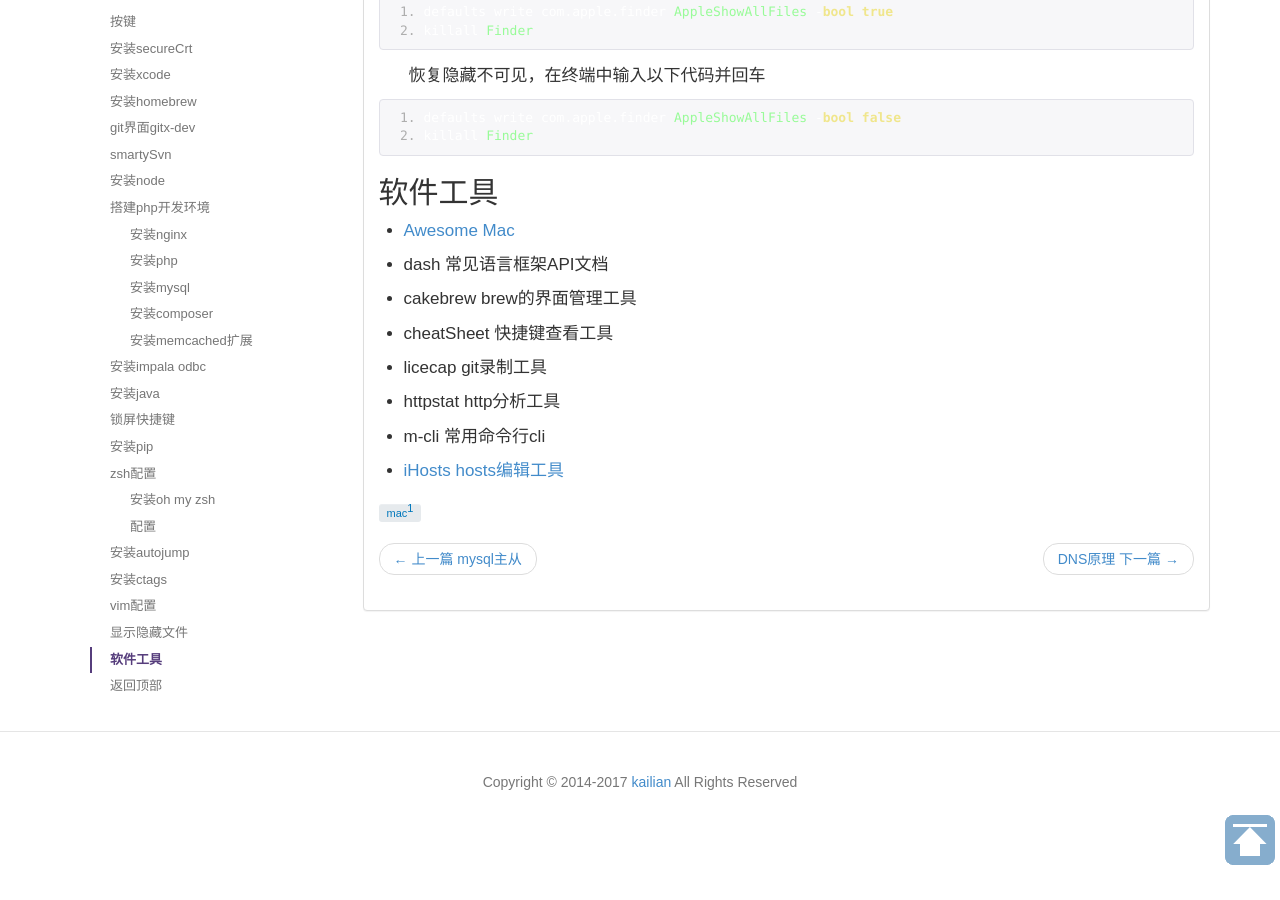
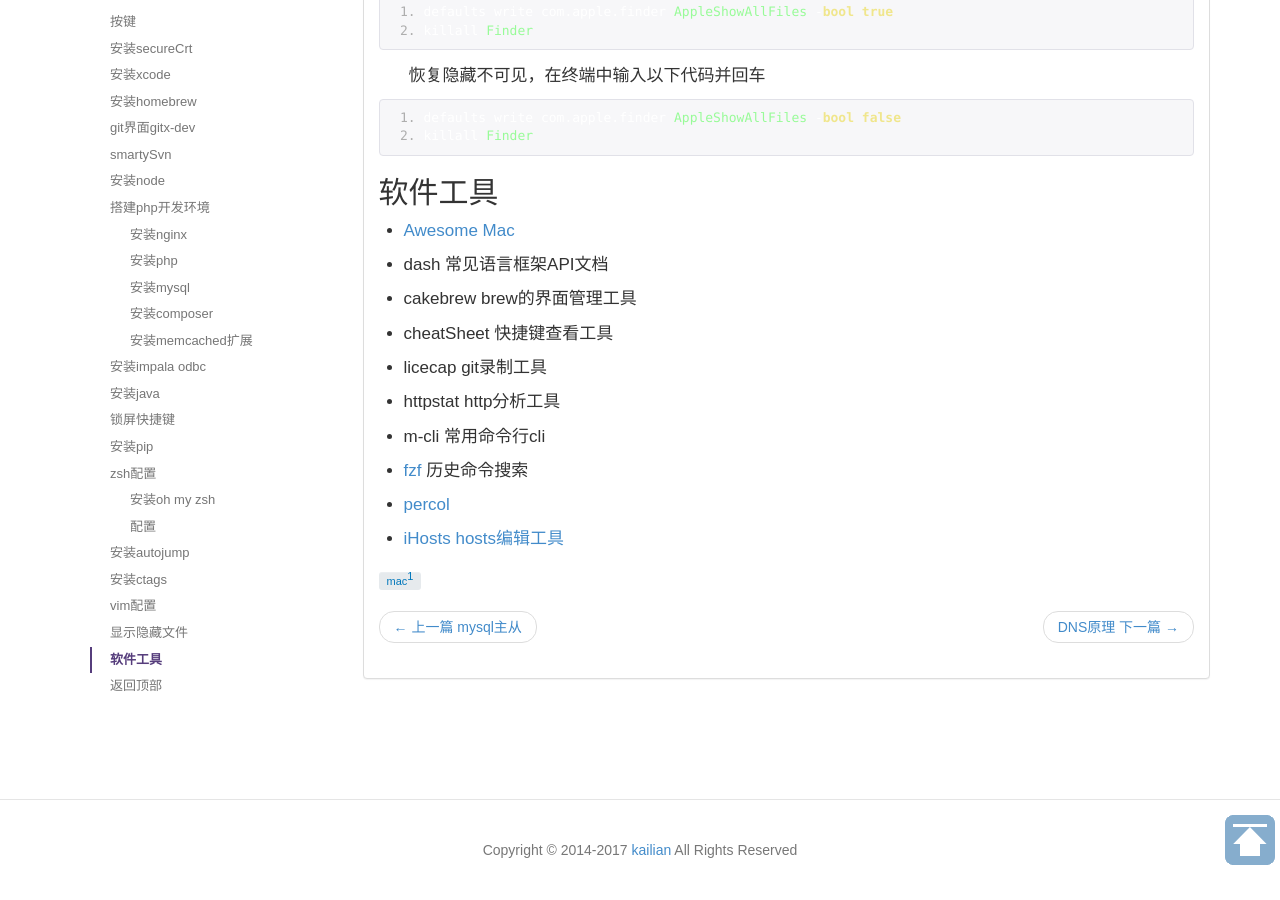
Before and after one commit to kailian/kailian.github.io, a Jekyll site: the page built from _posts/2016-07-13-mac-dev.md, in a window 1280 px wide and 900 px high, scrolled down 5672 px. Built offline with Jekyll 4.4.1, drawn with Linux system fonts in a browser that asks for light colours; comment, search, counter and statistics services are not loaded.

Commit message:
【文】mac fzf

```diff
--- a/_posts/2016-07-13-mac-dev.md
+++ b/_posts/2016-07-13-mac-dev.md
@@ -355,4 +355,8 @@ killall Finder
 
 - m-cli 常用命令行cli
 
+- [fzf](https://github.com/junegunn/fzf) 历史命令搜索
+
+- [percol](https://github.com/mooz/percol)
+
 - [iHosts hosts编辑工具](https://toolinbox.net/iHosts/)
```
